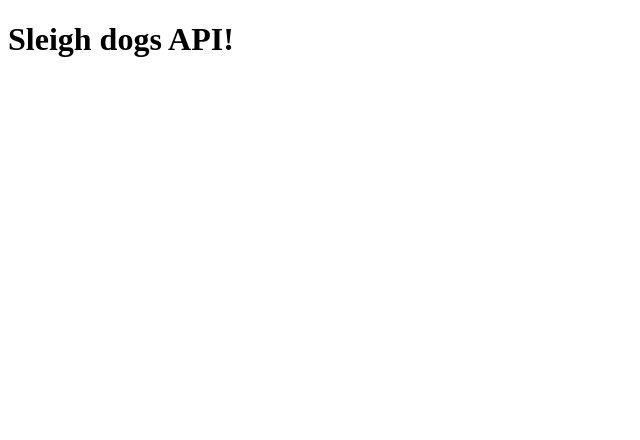
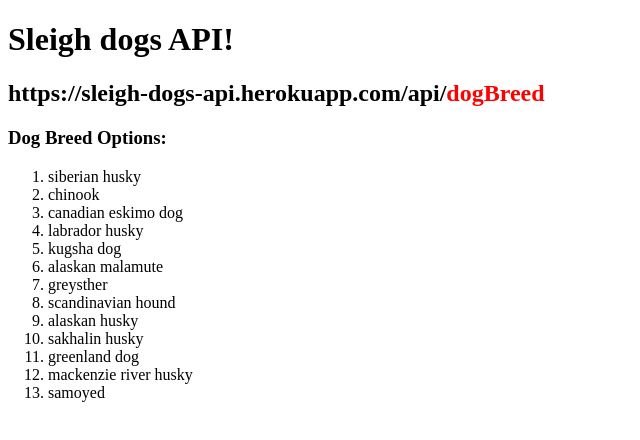
Before and after one commit to ThomasAlanStevens/sleigh-dogs-api, a website: page index.html in a window 1280 px wide. Shown: the whole page, without its empty margins (0-640 px from the left). Drawn offline with Linux system fonts and the light colour scheme.

Commit message:
added list of options

```diff
--- a/index.html
+++ b/index.html
@@ -4,9 +4,27 @@
     <meta charset="UTF-8">
     <meta http-equiv="X-UA-Compatible" content="IE=edge">
     <meta name="viewport" content="width=device-width, initial-scale=1.0">
+    <link rel="stylesheet" href="style.css">
     <title>Hypoallergenic Dog API</title>
 </head>
 <body>
     <h1>Sleigh dogs API!</h1>
+    <h2>https://sleigh-dogs-api.herokuapp.com/api/<span>dogBreed</span></h2>
+    <h3>Dog Breed Options:</h3>
+    <ol>
+        <li>siberian husky</li>
+        <li>chinook</li>
+        <li>canadian eskimo dog</li>
+        <li>labrador husky</li>
+        <li>kugsha dog</li>
+        <li>alaskan malamute</li>
+        <li>greysther</li>
+        <li>scandinavian hound</li>
+        <li>alaskan husky</li>
+        <li>sakhalin husky</li>
+        <li>greenland dog</li>
+        <li>mackenzie river husky</li>
+        <li>samoyed</li>
+    </ol>
 </body>
 </html>
--- a/style.css
+++ b/style.css
@@ -0,0 +1,3 @@
+span{
+    color: red;
+}
```
